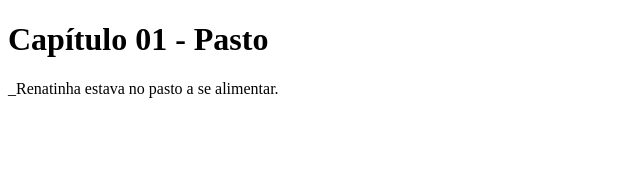
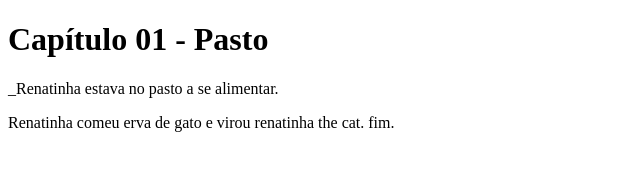
Before and after one commit to mejs1/livro-colaborativo-luan, a plain HTML site: page index.html in a window 1280 px wide. Shown: the whole page, without its empty margins (0-640 px from the left). Drawn offline with Linux system fonts and the light colour scheme.

Commit message:
Maria Eduarda Jardim Souza

```diff
--- a/index.html
+++ b/index.html
@@ -6,5 +6,6 @@
   <body>
     <h1>Capítulo 01 - Pasto</h1>
     <p>_Renatinha estava no pasto a se alimentar.</p>
+    <p> Renatinha comeu erva de gato e virou renatinha the cat. fim. </p>
   </body>
 </html>
```
